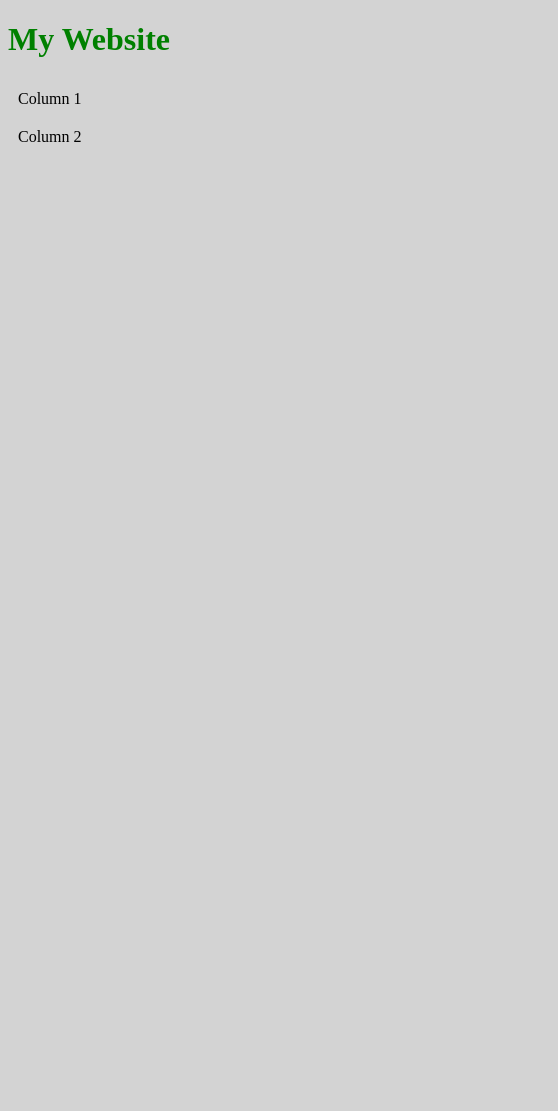
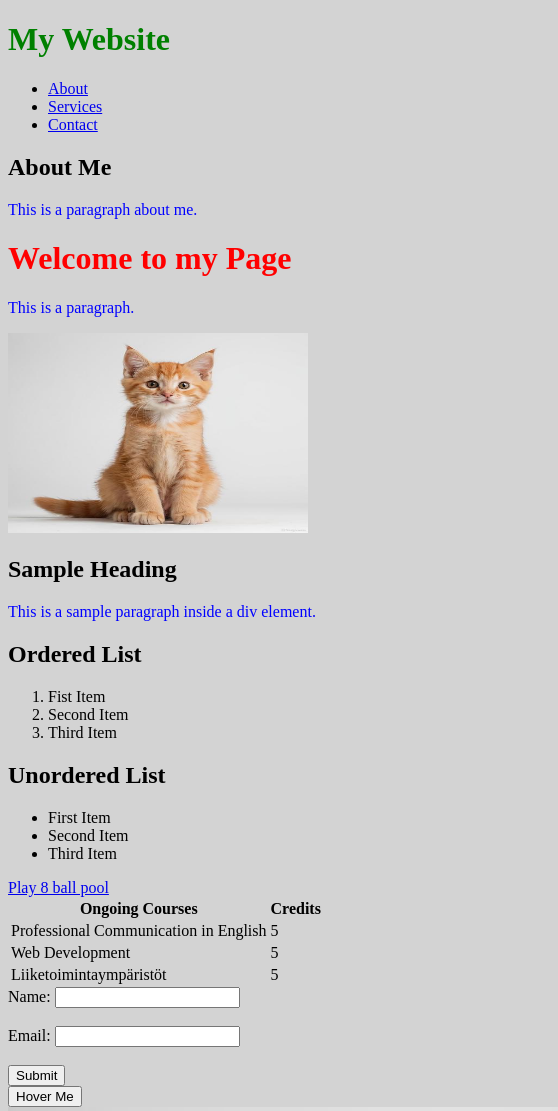
Before and after one commit to ashadayib1/website_dev_course_autumn_2026, a plain HTML site: page WS_05/index.html in a window 390 px wide. Shown: the top 1111 px of the page, 558 px wide, since content can reach past the window. Before the commit the page ends 844 px from the top, so only its background shows below. Drawn offline with Linux system fonts and the light colour scheme.

Commit message:
Enhance index.html with new sections, responsive layout, and improved content structure

```diff
--- a/WS_05/index.html
+++ b/WS_05/index.html
@@ -13,11 +13,100 @@
 </head>
 <body>
 
+
+    <header>
         <h1>My Website</h1>
-        <div class="responsive-container">
-      <div class="column">Column 1</div>
-      <div class="column">Column 2</div>
+        <nav>
+
+    <ul>
+      <li><a href="#about">About</a></li>
+      <li><a href="#services">Services</a></li>
+      <li><a href="#contact">Contact</a></li>
+    </ul>
+        </nav>
+    </header>
+
+    <main>
+        <section id="about">
+            <h2>About Me</h2>
+            <p>This is a paragraph about me.</p>
+        </section>
+    </main>
+
+
+    <h1 style="color: red;">Welcome to my Page
+    </h1>
+    <p>This is a paragraph.
+
+    </p>
+    <img src="images/cat.jpg" alt="Cat" width="300" height="200">
+    <div class="content-box">
+        <h2>Sample Heading</h2>
+        <p>This is a sample paragraph inside a div element.</p>
     </div>
+    <h2>Ordered List</h2>
+    <ol>
+        <li>Fist Item</li>
+        <li>Second Item</li>
+        <li>Third Item</li>
+    </ol>
+
+    <h2>Unordered List</h2>
+    <ul>
+        <li>First Item</li>
+        <li>Second Item</li>
+        <li>Third Item</li>
+    </ul>
+    <a href="https://8ballpool.com/game">Play 8 ball pool</a>
+    <table>
+        <tr>
+            <th>Ongoing Courses</th>
+            <th>Credits</th>
+        </tr>
+        <tr>
+            <td>Professional Communication in English</td>
+            <td>5</td>
+        </tr>
+        <tr>
+            <td>Web Development</td>
+            <td>5</td>
+        </tr>
+        <tr>
+            <td>Liiketoimintaympäristöt</td>
+            <td>5</td>
+
+        </tr>
+    </table>
+    <form>
+        <label for="name">Name:</label>
+        <input type="text" id="name" name="name"><br><br>
+        <label for="email">Email:</label>
+        <input type="email" id="email" name="email"><br><br>
+        <input type="submit" value="Submit">
+    </form>
+    <button class="transition-button">Hover Me</button>
+     <div class="animation-box"></div>
+     <img src="./images/cat.jpg" alt="Sample Image" class="filter-image">
+     <blockquote class="quote">
+        This is a sample quote.
+      </blockquote>
+
+      <div class="grid-container">
+        <div class="grid-item">1</div>
+        <div class="grid-item">2</div>
+        <div class="grid-item">3</div>
+        <div class="grid-item">4</div>
+        <div class="grid-item">5</div>
+        <div class="grid-item">6</div>
+      </div>
+      <div class="responsive-box">Resize the window to see the effect</div>
+
+    <div class="flex-container">
+      <div class="box">Box 1</div>
+      <div class="box">Box 2</div>
+      <div class="box">Box 3</div>
+    </div>
+
 
 
 </body>
```
